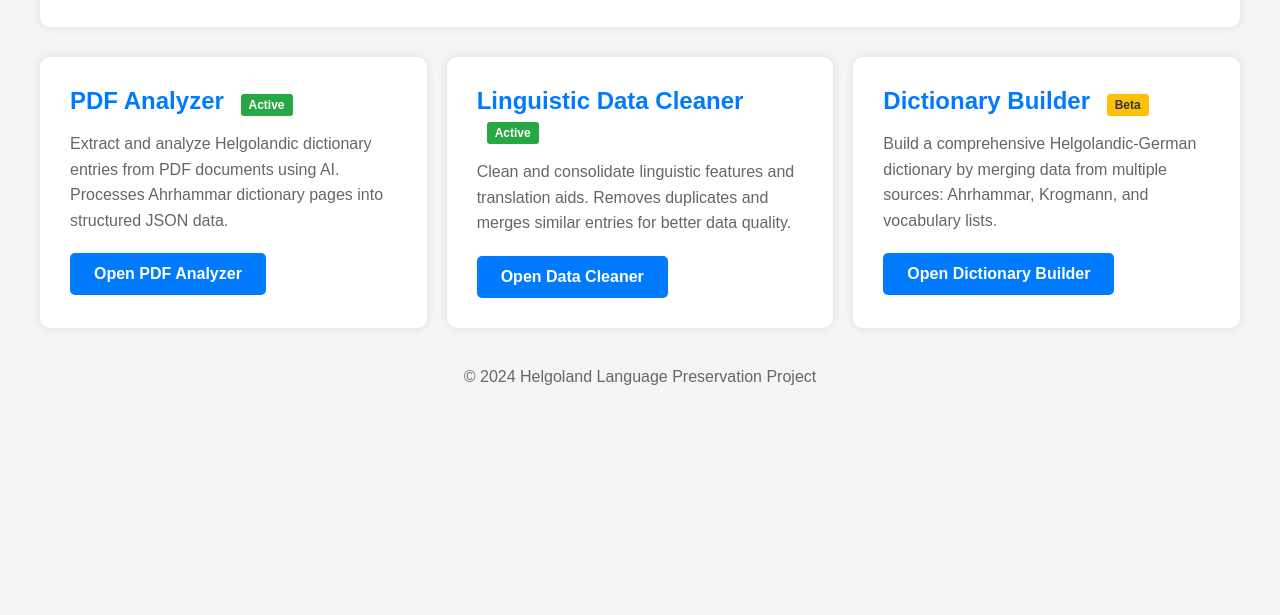
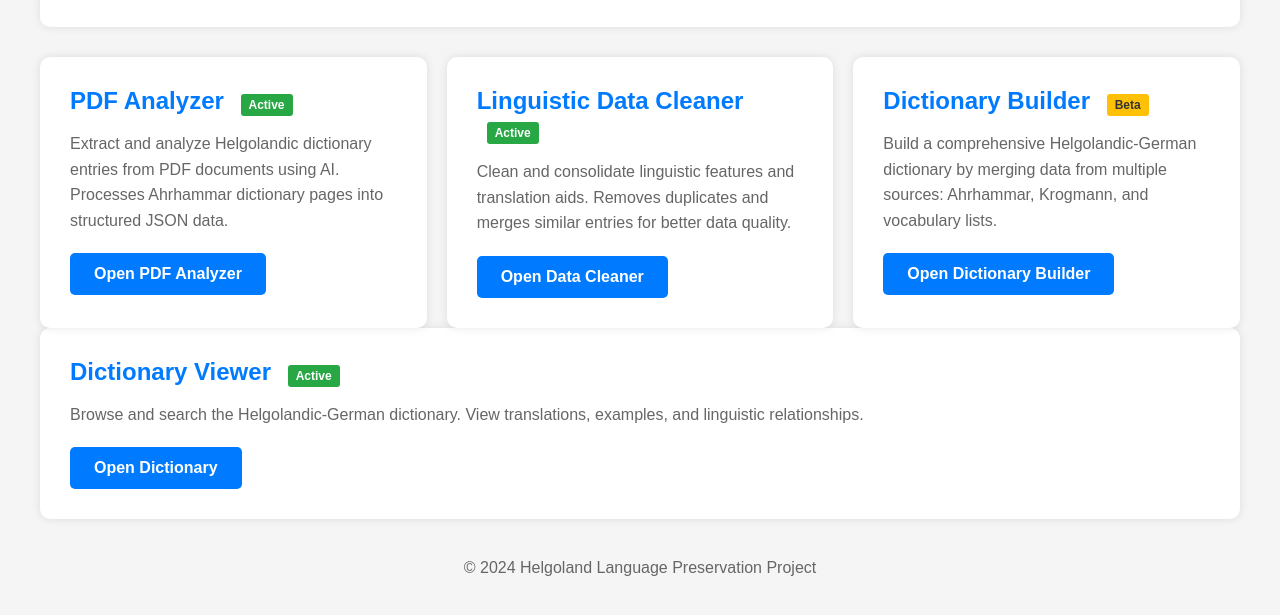
Before and after one commit to falmstudios/pdf-gemini-analyzer, a website: page public/index-home.html in a window 1280 px wide. Shown: the part 121-736 px from the top of the page. Drawn offline with Linux system fonts and the light colour scheme.

Commit message:
Update index-home.html

```diff
--- a/public/index-home.html
+++ b/public/index-home.html
@@ -139,6 +139,12 @@
             </div>
         </div>
 
+        <div class="tool-card">
+    <h2>Dictionary Viewer <span class="status active">Active</span></h2>
+    <p>Browse and search the Helgolandic-German dictionary. View translations, examples, and linguistic relationships.</p>
+    <a href="/dictionary-viewer" class="tool-link">Open Dictionary</a>
+</div>
+
         <div class="footer">
             <p>© 2024 Helgoland Language Preservation Project</p>
         </div>
```
